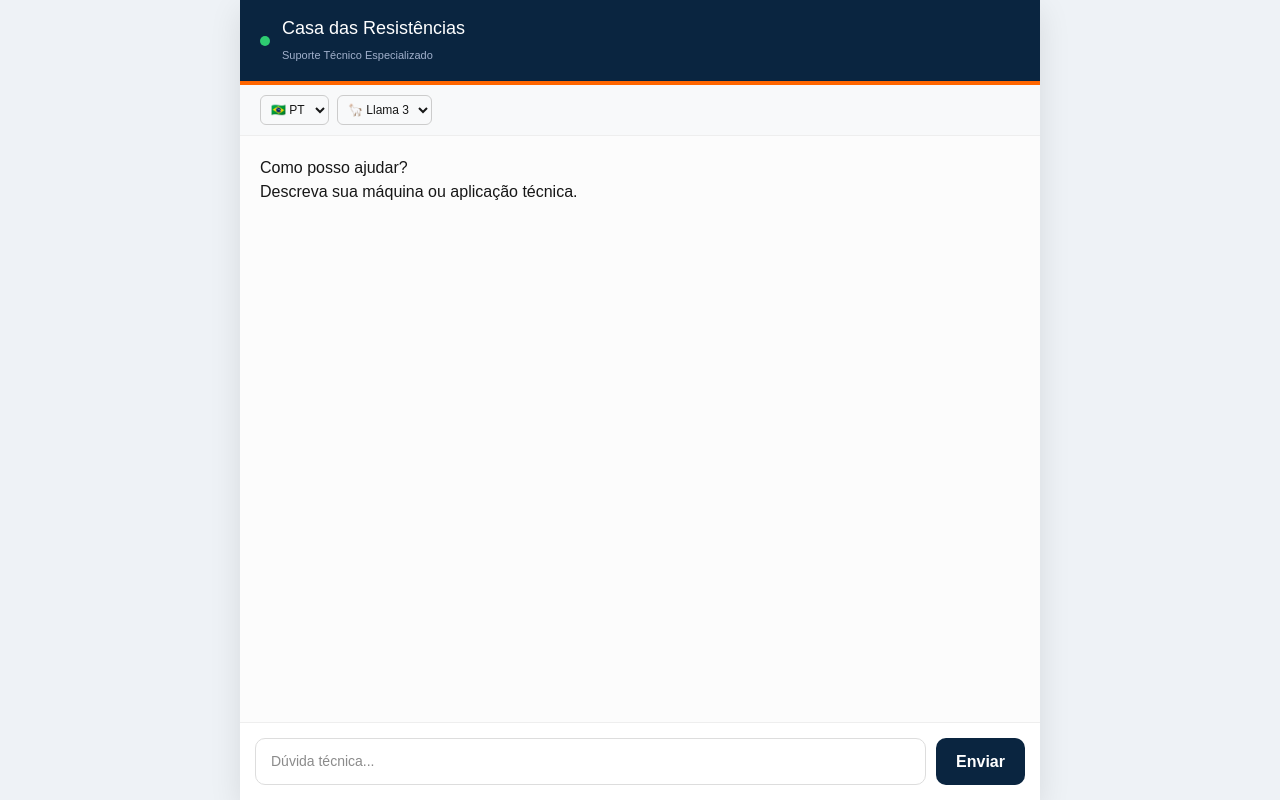
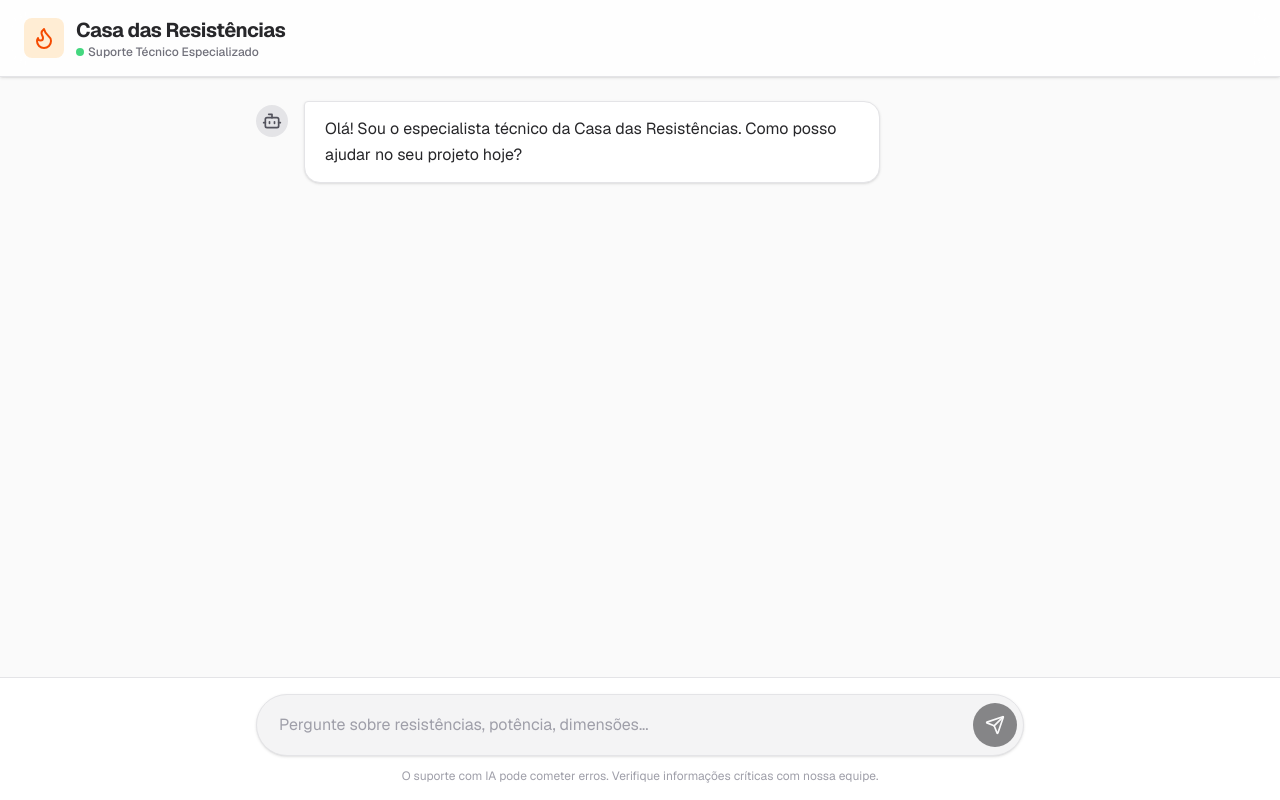
Before and after one commit to gbsnt/casa-das-resistencias-bot, a Next.js app: page / in a window 1280 px wide. Built offline with nearby package versions, Linux system fonts and the light colour scheme.

Commit message:
Versão final com busca local

```diff
--- a/app/page.js
+++ b/app/page.js
@@ -1,231 +1,155 @@
-'use client';
-import { useState, useEffect, useRef } from 'react';
-import ReactMarkdown from 'react-markdown';
+"use client";
 
-export default function Chat() {
-  const [messages, setMessages] = useState([]);
-  const [input, setInput] = useState('');
-  const [loading, setLoading] = useState(false);
-  const [language, setLanguage] = useState('Português');
-  const [provider, setProvider] = useState('groq');
-  const [modelUsado, setModelUsado] = useState('');
+import { useState, useRef, useEffect } from "react";
+import { Send, Bot, User, Flame, Loader2 } from "lucide-react";
+
+export default function ChatPage() {
+  const [messages, setMessages] = useState([
+    {
+      role: "assistant",
+      content: "Olá! Sou o especialista técnico da Casa das Resistências. Como posso ajudar no seu projeto hoje?",
+    },
+  ]);
+  const [input, setInput] = useState("");
+  const [isLoading, setIsLoading] = useState(false);
   const messagesEndRef = useRef(null);
 
+  // Faz o scroll descer automaticamente
   const scrollToBottom = () => {
-    messagesEndRef.current?.scrollIntoView({ behavior: 'smooth' });
+    messagesEndRef.current?.scrollIntoView({ behavior: "smooth" });
   };
 
-  useEffect(() => { scrollToBottom(); }, [messages, loading]);
+  useEffect(() => {
+    scrollToBottom();
+  }, [messages, isLoading]);
 
   const sendMessage = async (e) => {
     e.preventDefault();
-    if (!input.trim() || loading) return;
+    if (!input.trim()) return;
 
-    const userMsg = { role: 'user', content: input };
-    setMessages(prev => [...prev, userMsg]);
-    setInput('');
-    setLoading(true);
-    setModelUsado('');
+    const newMessages = [...messages, { role: "user", content: input }];
+    setMessages(newMessages);
+    setInput("");
+    setIsLoading(true);
 
     try {
-      const response = await fetch('/api/chat', {
-        method: 'POST',
-        headers: { 'Content-Type': 'application/json' },
-        body: JSON.stringify({ messages: [...messages, userMsg], language, provider }),
+      const response = await fetch("/api/chat", {
+        method: "POST",
+        headers: { "Content-Type": "application/json" },
+        body: JSON.stringify({ messages: newMessages }),
       });
 
       const data = await response.json();
-      if (!response.ok) {
-        setMessages(prev => [...prev, { role: 'assistant', content: '⚠️ ' + data.error }]);
-      } else {
-        setModelUsado(data.model_usado || '');
-        setMessages(prev => [...prev, { role: 'assistant', content: data.content }]);
-      }
-    } catch (err) {
-      setMessages(prev => [...prev, { role: 'assistant', content: '❌ Erro de conexão.' }]);
+      setMessages((prev) => [...prev, { role: "assistant", content: data.content }]);
+    } catch (error) {
+      setMessages((prev) => [
+        ...prev,
+        { role: "assistant", content: "Desculpe, tive um erro de conexão. Pode tentar novamente?" },
+      ]);
     } finally {
-      setLoading(false);
+      setIsLoading(false);
     }
   };
 
   return (
-    <div className="background">
-      <div className="container">
-        <header className="header">
-          <div className="logoArea">
-            <div className="statusDot"></div>
+    <div className="flex flex-col h-screen bg-zinc-50 text-zinc-900 font-sans">
+      {/* HEADER PREMIUM */}
+      <header className="sticky top-0 z-10 flex items-center justify-between px-6 py-4 bg-white/80 backdrop-blur-md border-b border-zinc-200 shadow-sm">
+        <div className="flex items-center gap-3">
+          <div className="p-2 bg-orange-100 rounded-lg">
+            <Flame className="w-6 h-6 text-orange-600" />
+          </div>
           <div>
-              <h1 className="title">Casa das Resistências</h1>
-              <span className="subtitle">Suporte Técnico Especializado</span>
+            <h1 className="text-xl font-bold tracking-tight text-zinc-800">
+              Casa das Resistências
+            </h1>
+            <p className="text-xs font-medium text-zinc-500 flex items-center gap-1">
+              <span className="w-2 h-2 rounded-full bg-green-500 animate-pulse"></span>
+              Suporte Técnico Especializado
+            </p>
           </div>
         </div>
       </header>
 
-        <div className="settingsBar">
-          <div className="selectors">
-            <select className="select" value={language} onChange={(e) => setLanguage(e.target.value)}>
-              <option value="Português">🇧🇷 PT</option>
-              <option value="English">🇺🇸 EN</option>
-              <option value="Español">🇪🇸 ES</option>
-            </select>
-
-            <select className="select" value={provider} onChange={(e) => setProvider(e.target.value)}>
-              <option value="groq">🦙 Llama 3</option>
-              <option value="gemini">✨ Gemini</option>
-            </select>
-          </div>
-          {modelUsado && <span className="modelBadge">IA: <strong>{modelUsado}</strong></span>}
-        </div>
-
-        <main className="chatWindow">
-          {messages.length === 0 && (
-            <div className="emptyState">
-              <h2>Como posso ajudar?</h2>
-              <p>Descreva sua máquina ou aplicação técnica.</p>
+      {/* ÁREA DE MENSAGENS */}
+      <main className="flex-1 overflow-y-auto p-4 sm:p-6 space-y-6">
+        <div className="max-w-3xl mx-auto space-y-6">
+          {messages.map((m, index) => (
+            <div
+              key={index}
+              className={`flex gap-4 ${m.role === "user" ? "justify-end" : "justify-start"}`}
+            >
+              {/* Ícone do Robô (se for assistant) */}
+              {m.role === "assistant" && (
+                <div className="w-8 h-8 rounded-full bg-zinc-200 flex items-center justify-center shrink-0 mt-1">
+                  <Bot className="w-5 h-5 text-zinc-600" />
                 </div>
               )}
 
-          {messages.map((m, i) => (
-            <div key={i} className={m.role === 'user' ? 'userRow' : 'aiRow'}>
-              <div className={m.role === 'user' ? 'userBubble' : 'aiBubble'}>
-                <ReactMarkdown>{m.content}</ReactMarkdown>
+              {/* Balão de Mensagem */}
+              <div
+                className={`px-5 py-3.5 rounded-2xl max-w-[85%] sm:max-w-[75%] leading-relaxed shadow-sm ${
+                  m.role === "user"
+                    ? "bg-zinc-900 text-white rounded-tr-sm"
+                    : "bg-white border border-zinc-200 text-zinc-800 rounded-tl-sm"
+                }`}
+              >
+                <p className="whitespace-pre-wrap">{m.content}</p>
               </div>
+
+              {/* Ícone do Usuário (se for user) */}
+              {m.role === "user" && (
+                <div className="w-8 h-8 rounded-full bg-orange-500 flex items-center justify-center shrink-0 mt-1">
+                  <User className="w-5 h-5 text-white" />
+                </div>
+              )}
             </div>
           ))}
-          {loading && (
-            <div className="aiRow">
-              <div className="loadingBubble pulse">Processando catálogo...</div>
+
+          {/* Indicador de Digitação */}
+          {isLoading && (
+            <div className="flex gap-4 justify-start">
+              <div className="w-8 h-8 rounded-full bg-zinc-200 flex items-center justify-center shrink-0">
+                <Bot className="w-5 h-5 text-zinc-600" />
+              </div>
+              <div className="px-5 py-4 rounded-2xl bg-white border border-zinc-200 rounded-tl-sm flex items-center gap-2 shadow-sm">
+                <Loader2 className="w-4 h-4 text-zinc-400 animate-spin" />
+                <span className="text-sm text-zinc-500 font-medium">Consultando o catálogo...</span>
+              </div>
             </div>
           )}
           <div ref={messagesEndRef} />
+        </div>
       </main>
 
-        <form onSubmit={sendMessage} className="inputArea">
+      {/* ÁREA DE INPUT (RODAPÉ) */}
+      <footer className="p-4 bg-white border-t border-zinc-200">
+        <div className="max-w-3xl mx-auto">
+          <form
+            onSubmit={sendMessage}
+            className="flex items-center gap-2 p-1.5 bg-zinc-100 rounded-full border border-zinc-200 focus-within:ring-2 focus-within:ring-zinc-900 focus-within:border-transparent transition-all shadow-sm"
+          >
             <input
-            className="input"
+              type="text"
               value={input}
-            onChange={e => setInput(e.target.value)}
-            placeholder="Dúvida técnica..."
-            disabled={loading}
+              onChange={(e) => setInput(e.target.value)}
+              disabled={isLoading}
+              placeholder="Pergunte sobre resistências, potência, dimensões..."
+              className="flex-1 bg-transparent px-4 py-3 outline-none text-zinc-800 placeholder-zinc-400 disabled:opacity-50"
             />
-          <button className={loading ? 'btnOff' : 'btnOn'} type="submit" disabled={loading}>
-            {loading ? '⏳' : 'Enviar'}
+            <button
+              type="submit"
+              disabled={isLoading || !input.trim()}
+              className="bg-zinc-900 text-white p-3 rounded-full hover:bg-zinc-800 disabled:opacity-50 disabled:cursor-not-allowed transition-colors flex items-center justify-center"
+            >
+              <Send className="w-5 h-5" />
             </button>
           </form>
+          <p className="text-center text-xs text-zinc-400 mt-3">
+            O suporte com IA pode cometer erros. Verifique informações críticas com nossa equipe.
+          </p>
         </div>
-
-      <style jsx>{`
-        .background {
-          background-color: #eef2f6;
-          min-height: 100dvh; /* dvh evita bugs de altura no Chrome mobile */
-          display: flex;
-          justify-content: center;
-          align-items: center;
-          font-family: sans-serif;
-        }
-        .container {
-          display: flex;
-          flex-direction: column;
-          height: 100dvh;
-          width: 100%;
-          max-width: 800px;
-          background: white;
-          box-shadow: 0 10px 30px rgba(0,0,0,0.1);
-        }
-        .header {
-          background: #0a2540;
-          color: white;
-          padding: 15px 20px;
-          border-bottom: 4px solid #ff6600;
-        }
-        .title { font-size: 18px; margin: 0; }
-        .subtitle { font-size: 11px; color: #a1b0cb; }
-        .statusDot { width: 10px; height: 10px; background: #2ecc71; border-radius: 50%; }
-        .logoArea { display: flex; align-items: center; gap: 12px; }
-
-        .settingsBar {
-          display: flex;
-          flex-wrap: wrap;
-          justify-content: space-between;
-          padding: 10px 20px;
-          background: #f8f9fa;
-          gap: 10px;
-          border-bottom: 1px solid #eee;
-        }
-        .selectors { display: flex; gap: 8px; }
-        .select { padding: 6px; border-radius: 6px; border: 1px solid #ccc; font-size: 12px; }
-        .modelBadge { font-size: 11px; color: #666; align-self: center; }
-
-        .chatWindow {
-          flex: 1;
-          overflow-y: auto;
-          padding: 20px;
-          display: flex;
-          flex-direction: column;
-          gap: 15px;
-          background: #fcfcfc;
-        }
-        .userRow { align-self: flex-end; max-width: 85%; }
-        .aiRow { align-self: flex-start; max-width: 90%; }
-
-        .userBubble {
-          background: #ff6600;
-          color: white;
-          padding: 12px 16px;
-          border-radius: 18px 18px 2px 18px;
-          font-size: 14px;
-        }
-        .aiBubble {
-          background: white;
-          border: 1px solid #e5e7eb;
-          padding: 12px 16px;
-          border-radius: 18px 18px 18px 2px;
-          font-size: 14px;
-          line-height: 1.5;
-        }
-
-        .inputArea {
-          padding: 15px;
-          display: flex;
-          gap: 10px;
-          border-top: 1px solid #eee;
-        }
-        .input {
-          flex: 1;
-          padding: 12px 15px;
-          border-radius: 10px;
-          border: 1px solid #ddd;
-          font-size: 14px;
-          outline: none;
-        }
-        .btnOn {
-          background: #0a2540;
-          color: white;
-          border: none;
-          padding: 0 20px;
-          border-radius: 10px;
-          font-weight: bold;
-        }
-
-        @media (max-width: 600px) {
-          .container { height: 100dvh; border-radius: 0; }
-          .header { padding: 10px 15px; }
-          .title { font-size: 16px; }
-          .chatWindow { padding: 15px; }
-          .settingsBar { padding: 8px 15px; }
-          .inputArea { padding: 10px; }
-          .userBubble, .aiBubble { font-size: 13.5px; padding: 10px 14px; }
-          .btnOn { padding: 0 15px; }
-          .modelBadge { width: 100%; text-align: center; order: 3; }
-        }
-
-        @keyframes pulse {
-          0% { opacity: 0.5; }
-          50% { opacity: 1; }
-          100% { opacity: 0.5; }
-        }
-        .pulse { animation: pulse 1.5s infinite; }
-      `}</style>
+      </footer>
     </div>
   );
 }
--- a/package.json
+++ b/package.json
@@ -15,6 +15,7 @@
     "@pinecone-database/pinecone": "^7.2.0",
     "ai": "^6.0.158",
     "dotenv": "^17.4.2",
+    "lucide-react": "^1.8.0",
     "next": "16.2.3",
     "react": "19.2.4",
     "react-dom": "19.2.4",
```
Also changed, not shown: app/api/chat/route.js (+56 -36 lines), ingest.mjs (+65 -35 lines), setup.mjs (added, +31 -0 lines), 1 other file (tests, documents, lock files or other folders). Lines whose indentation alone changed are shown as unchanged.
